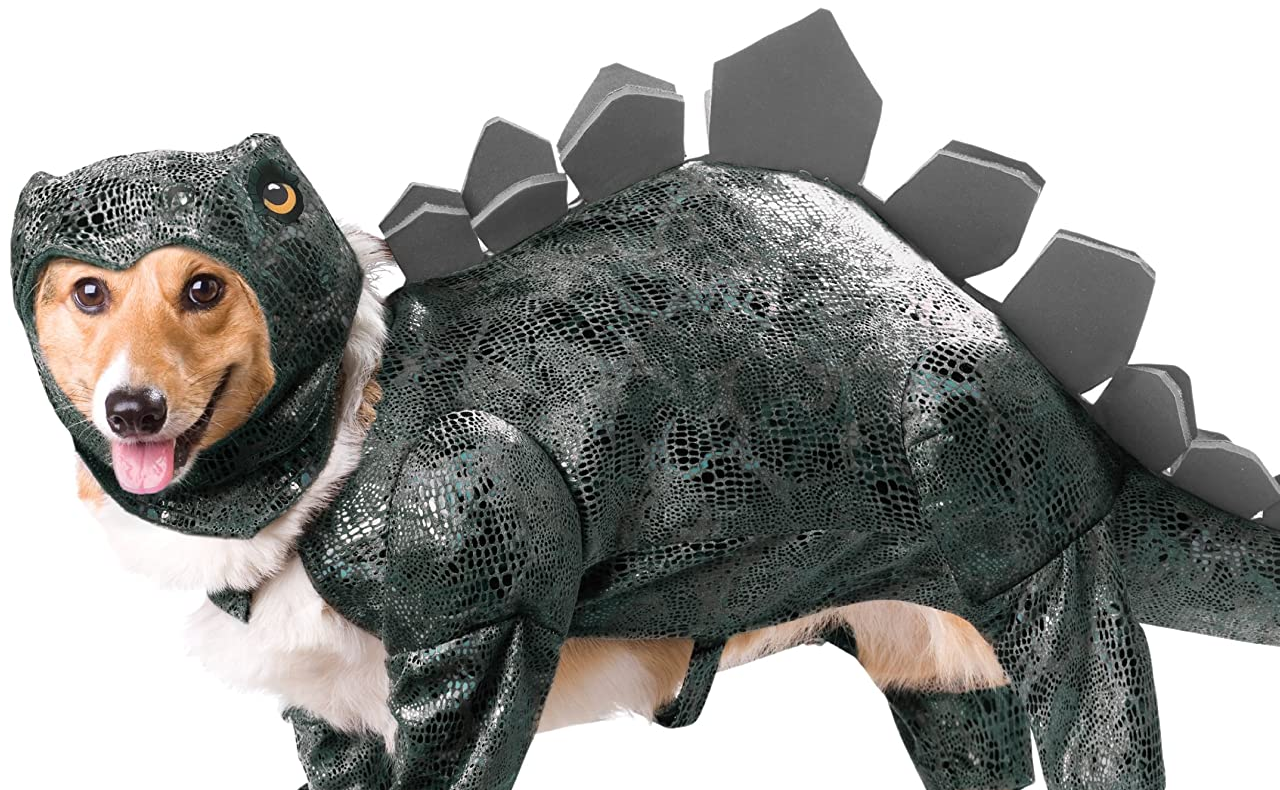
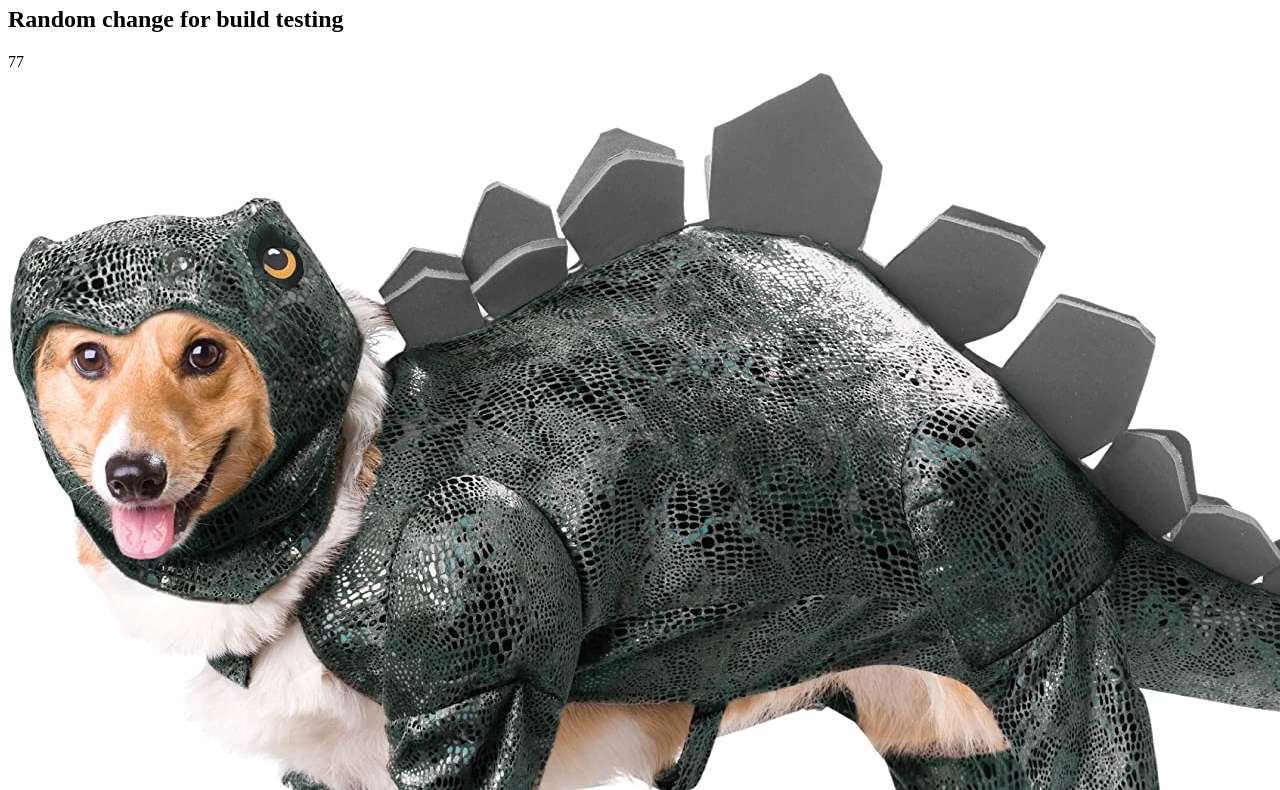
Before and after one commit to mjsteger/testapp, a website: page public/index.html in a window 1280 px wide. Shown: the part 60-850 px from the top of the page. Drawn offline with Linux system fonts and the light colour scheme.

Commit message:
Random change to test build updates

```diff
--- a/public/index.html
+++ b/public/index.html
@@ -1,5 +1,16 @@
 <html>
 <h1> Here is my awesome static sites website. Check it out! </h1>
+<script>
+  function getRandomNumber(minRange, maxRange) {
+    return Math.floor(Math.random() * (maxRange + 1) + minRange);
+  }
 
+  window.onload = function() {
+    const rand = getRandomNumber(0, 100);
+    document.getElementById("myNumber").innerHTML = rand;
+  };
+</script>
+<h2> Random change for build testing </h2>
+<div id="myNumber"></div>
 <img src="./Dinodog.jpg"> </img>
 </html>
```
